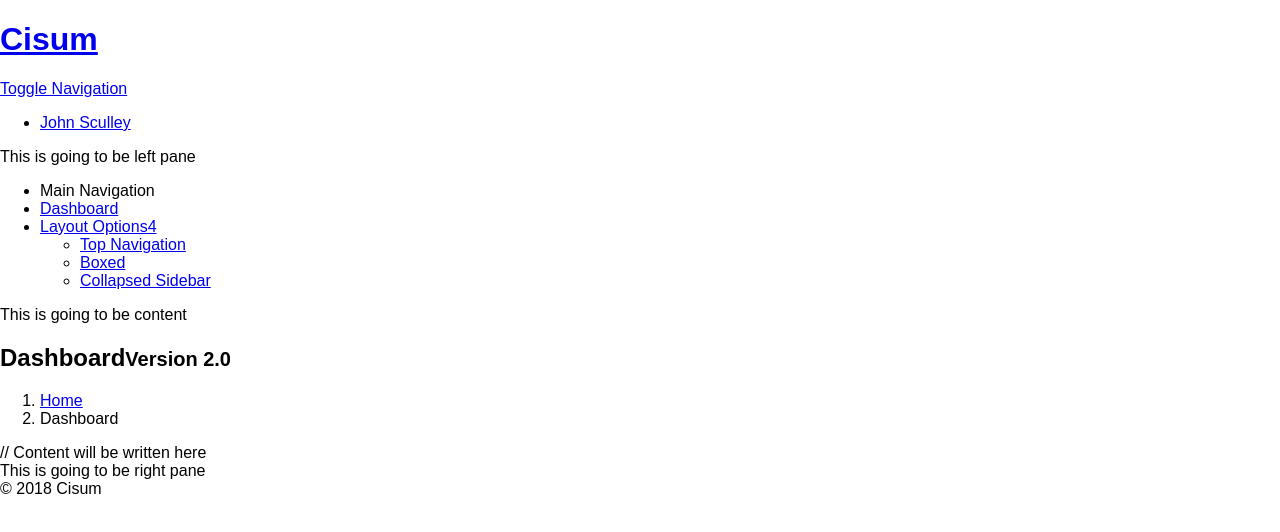
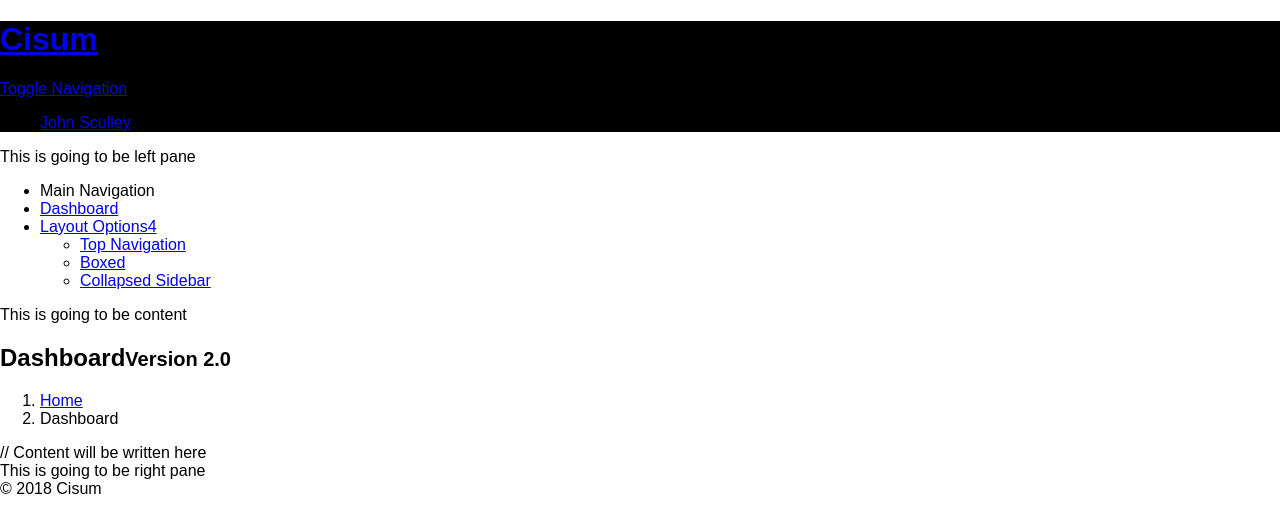
Before and after one commit to naonaonao316/cisum-frontend, a React (Create React App) app: page / in a window 1280 px wide. Shown: the top 532 px of the page. Built offline with nearby package versions, Linux system fonts and the light colour scheme.

Commit message:
create basic of less and css

```diff
--- a/src/css/header.css
+++ b/src/css/header.css
@@ -1,7 +1,7 @@
 .main-header {
-
+  background: black;
 }
-
-.main-header .logo {
-  background-color: #000000;
+.main-header .navbar {
+  border: none;
+  margin-left: 230px;
 }
--- /dev/null
+++ b/src/css/header.less
@@ -0,0 +1,9 @@
+@import './variables.less';
+
+.main-header {
+  background: black;
+  .navbar {
+    border: none;
+    margin-left: @sidebar-width;
+  }
+}
--- /dev/null
+++ b/src/css/variables.less
@@ -0,0 +1 @@
+@sidebar-width: 230px;
```
